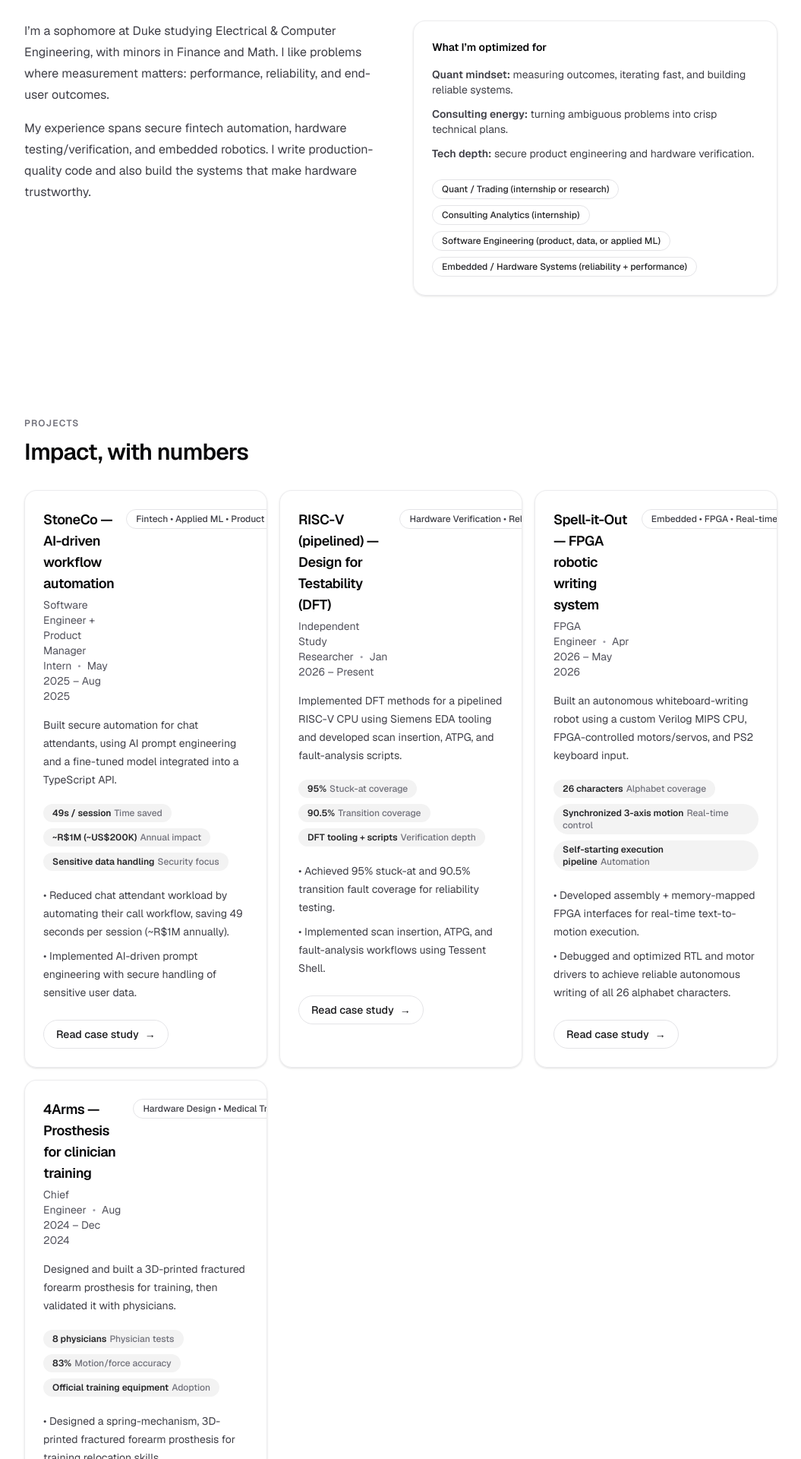
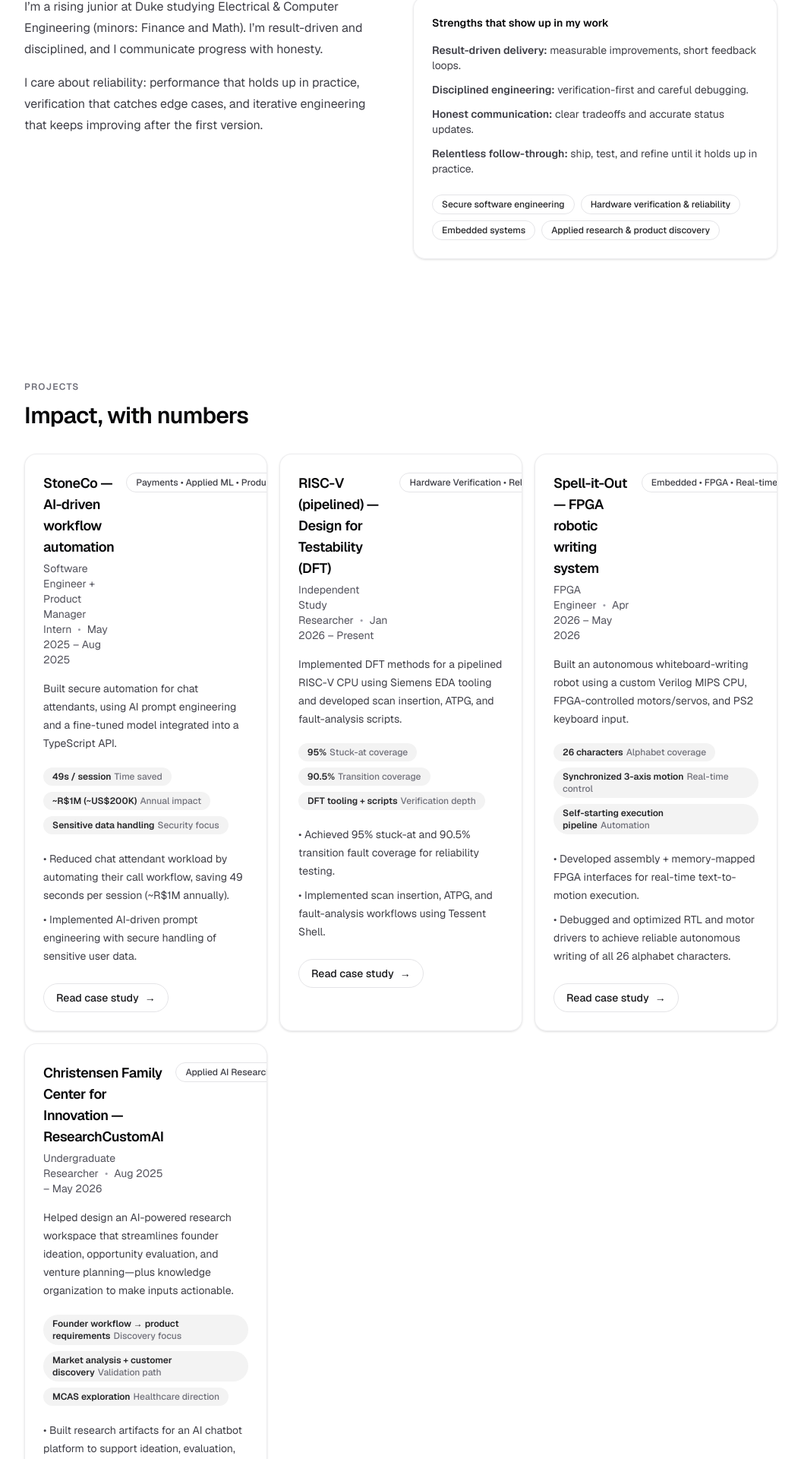
Before and after one commit to rohrrafael1/portfolio, a Next.js app: page / in a window 1280 px wide. Shown: the part 766-2686 px from the top of the page at 76% size, without its empty margins (112-1167 px from the left). Built offline with nearby package versions, Linux system fonts and the light colour scheme.

Commit message:
Update profile and project details for enhanced clarity and focus on reliability. Revise metadata for improved personal branding, adjust UI elements for better user experience, and refine project descriptions to highlight applied research and engineering strengths.

```diff
--- a/src/app/globals.css
+++ b/src/app/globals.css
@@ -1,6 +1,6 @@
 @import "tailwindcss";
 
-/* Global, minimal polish for recruiter-facing UI. */
+/* Global, minimal polish for a premium portfolio UI. */
 
 html,
 body {
--- a/src/app/layout.tsx
+++ b/src/app/layout.tsx
@@ -15,9 +15,9 @@ const geistMono = Geist_Mono({
 });
 
 export const metadata: Metadata = {
-  title: "Rafael Rohr | Duke ECE | Quant & Tech",
+  title: "Rafael Rohr | Duke ECE",
   description:
-    "Rafael Rohr, Brazilian sophomore at Duke University studying Electrical & Computer Engineering. Quant, consulting, and tech-driven builder portfolio.",
+    "Brazilian rising junior at Duke studying Electrical & Computer Engineering (minors: Finance, Math). Builds reliable systems across secure software, hardware verification, and applied research.",
 };
 
 export default function RootLayout({
--- a/src/app/page.tsx
+++ b/src/app/page.tsx
@@ -9,7 +9,7 @@ export default function Home() {
     <div className="bg-white dark:bg-black">
       <Hero />
 
-      <Section id="about" eyebrow="ABOUT" title="Recruiter-ready builder story">
+      <Section id="about" eyebrow="ABOUT" title="What you can expect">
         <div className="grid gap-8 md:grid-cols-2">
           <div className="space-y-4">
             <p className="text-base leading-7 text-zinc-700 dark:text-zinc-300">
@@ -22,21 +22,24 @@ export default function Home() {
 
           <div className="rounded-2xl border border-zinc-200/70 bg-white/70 p-6 shadow-sm backdrop-blur dark:border-zinc-800/70 dark:bg-black/20">
             <p className="text-sm font-semibold text-zinc-950 dark:text-zinc-50">
-              What I’m optimized for
+              Strengths that show up in my work
             </p>
             <ul className="mt-4 space-y-3 text-sm text-zinc-700 dark:text-zinc-300">
               <li>
-                <span className="font-semibold">Quant mindset:</span>{" "}
-                measuring outcomes, iterating fast, and building reliable
-                systems.
+                <span className="font-semibold">Result-driven delivery:</span>{" "}
+                measurable improvements, short feedback loops.
               </li>
               <li>
-                <span className="font-semibold">Consulting energy:</span>{" "}
-                turning ambiguous problems into crisp technical plans.
+                <span className="font-semibold">Disciplined engineering:</span>{" "}
+                verification-first and careful debugging.
               </li>
               <li>
-                <span className="font-semibold">Tech depth:</span> secure
-                product engineering and hardware verification.
+                <span className="font-semibold">Honest communication:</span>{" "}
+                clear tradeoffs and accurate status updates.
+              </li>
+              <li>
+                <span className="font-semibold">Relentless follow-through:</span>{" "}
+                ship, test, and refine until it holds up in practice.
               </li>
             </ul>
 
@@ -62,16 +65,16 @@ export default function Home() {
         <ProjectGrid projects={projects} />
       </Section>
 
-      <Section id="contact" eyebrow="CONTACT" title="Let’s build something that ships">
+      <Section id="contact" eyebrow="CONTACT" title="Let’s connect">
         <div className="grid gap-6 md:grid-cols-2">
           <div className="rounded-2xl border border-zinc-200/70 bg-white/70 p-6 shadow-sm backdrop-blur dark:border-zinc-800/70 dark:bg-black/20">
             <p className="text-sm font-semibold text-zinc-950 dark:text-zinc-50">
               Best way to reach me
             </p>
             <p className="mt-3 text-sm leading-6 text-zinc-700 dark:text-zinc-300">
-              I respond quickly. If you’re hiring for quant, consulting analytics,
-              or applied software/hardware roles, send the details and I’ll
-              tailor my work to your needs.
+              I respond quickly. If you’re looking for a builder who delivers
+              reliable systems and communicates honestly, send the details and
+              I’ll tailor my work to the role.
             </p>
 
             <div className="mt-5 flex flex-col gap-3 sm:flex-row sm:items-center">
@@ -84,7 +87,7 @@ export default function Home() {
               <a
                 href={profile.resumePath}
                 download
-                className="inline-flex items-center justify-center rounded-full border border-zinc-200 px-6 py-2.5 text-sm font-medium text-zinc-900 transition-colors hover:bg-zinc-100 dark:border-zinc-800 dark:text-zinc-100 dark:hover:bg-zinc-800"
+                className="inline-flex items-center justify-center rounded-full border border-zinc-200 bg-white px-6 py-2.5 text-sm font-medium text-zinc-900 shadow-sm transition-colors hover:bg-zinc-50 dark:border-zinc-800 dark:bg-white dark:text-zinc-950 dark:hover:bg-zinc-100"
               >
                 Download resume
               </a>
@@ -97,16 +100,16 @@ export default function Home() {
             </p>
             <div className="mt-4 space-y-3 text-sm text-zinc-700 dark:text-zinc-300">
               <p>
-                <span className="font-semibold">Quant & decision systems:</span>{" "}
-                applied ML workflows and performance measurement.
+                <span className="font-semibold">Performance & reliability:</span>{" "}
+                measurement, verification, and iterative improvements.
               </p>
               <p>
                 <span className="font-semibold">Hardware reliability:</span>{" "}
                 DFT, verification, and systems that behave predictably.
               </p>
               <p>
-                <span className="font-semibold">Consulting analytics:</span>{" "}
-                translating ambiguous inputs into crisp plans.
+                <span className="font-semibold">Applied research:</span>{" "}
+                building tools from real needs and validating feasibility.
               </p>
             </div>
 
--- a/src/components/Footer.tsx
+++ b/src/components/Footer.tsx
@@ -6,7 +6,7 @@ export function Footer() {
     <footer className="border-t border-zinc-200/60 bg-white/50 py-8 dark:border-zinc-800/60 dark:bg-black/20">
       <div className="mx-auto flex max-w-5xl flex-col gap-4 px-4 sm:flex-row sm:items-center sm:justify-between">
         <p className="text-sm text-zinc-600 dark:text-zinc-400">
-          © {year} Rafael Rohr. Built with care for recruiters.
+          © {year} Rafael Rohr. Built for clarity, reliability, and measurable outcomes.
         </p>
 
         <div className="flex items-center gap-4 text-sm">
--- a/src/components/Hero.tsx
+++ b/src/components/Hero.tsx
@@ -39,14 +39,14 @@ export function Hero() {
           </a>
           <Link
             href="#projects"
-            className="inline-flex h-11 items-center justify-center rounded-full border border-zinc-200 px-6 text-sm font-medium text-zinc-900 transition-colors hover:bg-zinc-100 dark:border-zinc-800 dark:text-zinc-100 dark:hover:bg-zinc-900"
+            className="inline-flex h-11 items-center justify-center rounded-full border border-zinc-200 bg-white px-6 text-sm font-medium text-zinc-900 shadow-sm transition-colors hover:bg-zinc-50 dark:border-zinc-800 dark:bg-white dark:text-zinc-950 dark:hover:bg-zinc-100"
           >
             View projects
           </Link>
           <Link
             href={profile.resumePath}
             download
-            className="inline-flex h-11 items-center justify-center rounded-full border border-zinc-200 px-6 text-sm font-medium text-zinc-900 transition-colors hover:bg-zinc-100 dark:border-zinc-800 dark:text-zinc-100 dark:hover:bg-zinc-900"
+            className="inline-flex h-11 items-center justify-center rounded-full border border-zinc-200 bg-white px-6 text-sm font-medium text-zinc-900 shadow-sm transition-colors hover:bg-zinc-50 dark:border-zinc-800 dark:bg-white dark:text-zinc-950 dark:hover:bg-zinc-100"
           >
             Download resume
           </Link>
--- a/src/data/profile.ts
+++ b/src/data/profile.ts
@@ -13,19 +13,19 @@ export type Profile = {
 
 export const profile: Profile = {
   name: "Rafael Rohr",
-  titleLine: "Duke University • Electrical & Computer Engineering",
+  titleLine: "Brazilian rising junior at Duke • Electrical & Computer Engineering",
   headline:
-    "Quant-minded builder at Duke—turning technical depth into decision-grade impact across fintech, hardware verification, and real-world systems.",
+    "I build reliable systems—secure software, hardware verification, and research that turns ambiguity into usable tools.",
   summary: [
-    "I’m a sophomore at Duke studying Electrical & Computer Engineering, with minors in Finance and Math. I like problems where measurement matters: performance, reliability, and end-user outcomes.",
-    "My experience spans secure fintech automation, hardware testing/verification, and embedded robotics. I write production-quality code and also build the systems that make hardware trustworthy.",
+    "I’m a rising junior at Duke studying Electrical & Computer Engineering (minors: Finance and Math). I’m result-driven and disciplined, and I communicate progress with honesty.",
+    "I care about reliability: performance that holds up in practice, verification that catches edge cases, and iterative engineering that keeps improving after the first version.",
   ],
-  interests: ["Quant", "Consulting", "Tech"],
+  interests: ["Systems reliability", "Hardware verification", "Applied research", "Finance & mathematics"],
   targetRoles: [
-    "Quant / Trading (internship or research)",
-    "Consulting Analytics (internship)",
-    "Software Engineering (product, data, or applied ML)",
-    "Embedded / Hardware Systems (reliability + performance)",
+    "Secure software engineering",
+    "Hardware verification & reliability",
+    "Embedded systems",
+    "Applied research & product discovery",
   ],
   location: "Durham, NC (USA)",
   email: "rafael.sersonrohr@duke.edu",
--- a/src/data/projects.ts
+++ b/src/data/projects.ts
@@ -11,17 +11,18 @@ export type Project = {
   highlights: Metric[];
   outcomes: string[];
   approach: string[];
-  tech: string[];
+  tools: string[];
+  githubUrl?: string;
 };
 
 export const projects: Project[] = [
   {
-    slug: "stoneco-fintech-ai-automation",
+    slug: "stoneco-payments-ai-automation",
     title: "StoneCo — AI-driven workflow automation",
     roleAndOrg: "Software Engineer + Product Manager Intern",
     timeline: "May 2025 – Aug 2025",
     location: "Sao Paulo, SP (Brazil)",
-    category: "Fintech • Applied ML • Product Engineering",
+    category: "Payments • Applied ML • Product Engineering",
     summary:
       "Built secure automation for chat attendants, using AI prompt engineering and a fine-tuned model integrated into a TypeScript API.",
     highlights: [
@@ -35,11 +36,11 @@ export const projects: Project[] = [
       "Created and deployed a fine-tuned ChatGPT model and used it in a TypeScript API endpoint.",
     ],
     approach: [
-      "Partnered across product, design, AI, and R&D to integrate Salesforce CRM, AWS S3, and Twilio into a scalable fintech pipeline.",
+      "Partnered across product, design, AI, and R&D to integrate Salesforce CRM, AWS S3, and Twilio into a scalable workflow pipeline.",
       "Designed model usage patterns around reliability and compliance for sensitive data flows.",
       "Delivered production-ready code that improved throughput without sacrificing security.",
     ],
-    tech: [
+    tools: [
       "TypeScript API development",
       "Salesforce CRM",
       "AWS S3",
@@ -73,7 +74,7 @@ export const projects: Project[] = [
       "Built repeatable scripts to reduce manual overhead and make coverage measurable.",
       "Validated DFT results to ensure reliability targets were met for a pipelined datapath.",
     ],
-    tech: [
+    tools: [
       "Tessent Shell",
       "Scan insertion",
       "ATPG",
@@ -106,7 +107,7 @@ export const projects: Project[] = [
       "Built timing-safe interfaces to coordinate control signals, PWM servo control, and keyboard input.",
       "Iterated on RTL and peripheral drivers until the system performed robustly in practice.",
     ],
-    tech: [
+    tools: [
       "Verilog RTL",
       "5-stage pipelined MIPS CPU",
       "Assembly",
@@ -116,30 +117,44 @@ export const projects: Project[] = [
     ],
   },
   {
-    slug: "4arms-prosthesis-training",
-    title: "4Arms — Prosthesis for clinician training",
-    roleAndOrg: "Chief Engineer",
-    timeline: "Aug 2024 – Dec 2024",
+    slug: "christensen-family-center-for-innovation-researchcustomai",
+    title: "Christensen Family Center for Innovation — ResearchCustomAI",
+    roleAndOrg: "Undergraduate Researcher",
+    timeline: "Aug 2025 – May 2026",
     location: "Durham, NC (USA)",
-    category: "Hardware Design • Medical Training Systems",
+    category: "Applied AI Research • Product Discovery",
     summary:
-      "Designed and built a 3D-printed fractured forearm prosthesis for training, then validated it with physicians.",
+      "Helped design an AI-powered research workspace that streamlines founder ideation, opportunity evaluation, and venture planning—plus knowledge organization to make inputs actionable.",
     highlights: [
-      { label: "Physician tests", value: "8 physicians" },
-      { label: "Motion/force accuracy", value: "83%" },
-      { label: "Adoption", value: "Official training equipment" },
+      {
+        label: "Discovery focus",
+        value: "Founder workflow → product requirements",
+      },
+      {
+        label: "Validation path",
+        value: "Market analysis + customer discovery",
+      },
+      { label: "Healthcare direction", value: "MCAS exploration" },
     ],
     outcomes: [
-      "Designed a spring-mechanism, 3D-printed fractured forearm prosthesis for training relocation skills.",
-      "Tested the prototype with 8 physicians at Duke Hospital and achieved motion and force accuracy of 83%.",
-      "Established the device as the hospital’s official training equipment.",
+      "Built research artifacts for an AI chatbot platform to support ideation, evaluation, and venture planning.",
+      "Conducted market analysis and customer discovery to assess feasibility and translate qualitative feedback into engineering requirements.",
+      "Explored MCAS and AI-assisted diagnosis to inform a faster, on-site evaluation workflow for cytopathology.",
     ],
     approach: [
-      "Built the mechanical design around realistic force/motion behavior needed for training drills.",
-      "Executed iterative prototype testing with clinician feedback and adjusted the mechanism accordingly.",
-      "Measured performance with a clinician-facing validation process to ensure reliability.",
+      "Researched conversational AI patterns paired with knowledge organization so users can move from prompts to decisions.",
+      "Structured customer discovery to turn ambiguous needs into testable product directions.",
+      "Converted research findings into concrete feature and engineering requirements for a research workflow platform.",
     ],
-    tech: ["3D printing", "Mechanical design", "Prototyping", "Clinical validation"],
+    tools: [
+      "Conversational AI (workflow design)",
+      "Knowledge organization",
+      "Customer discovery",
+      "Market analysis",
+      "MCAS evaluation",
+      "Product requirements",
+    ],
+    githubUrl: "https://github.com/alinadang/ResearchCustomAI",
   },
 ];
 
```
Also changed, not shown: src/app/projects/[slug]/page.tsx (+21 -8 lines), src/components/Navbar.tsx (+5 -4 lines), src/components/ProjectCard.tsx (+13 -2 lines).
